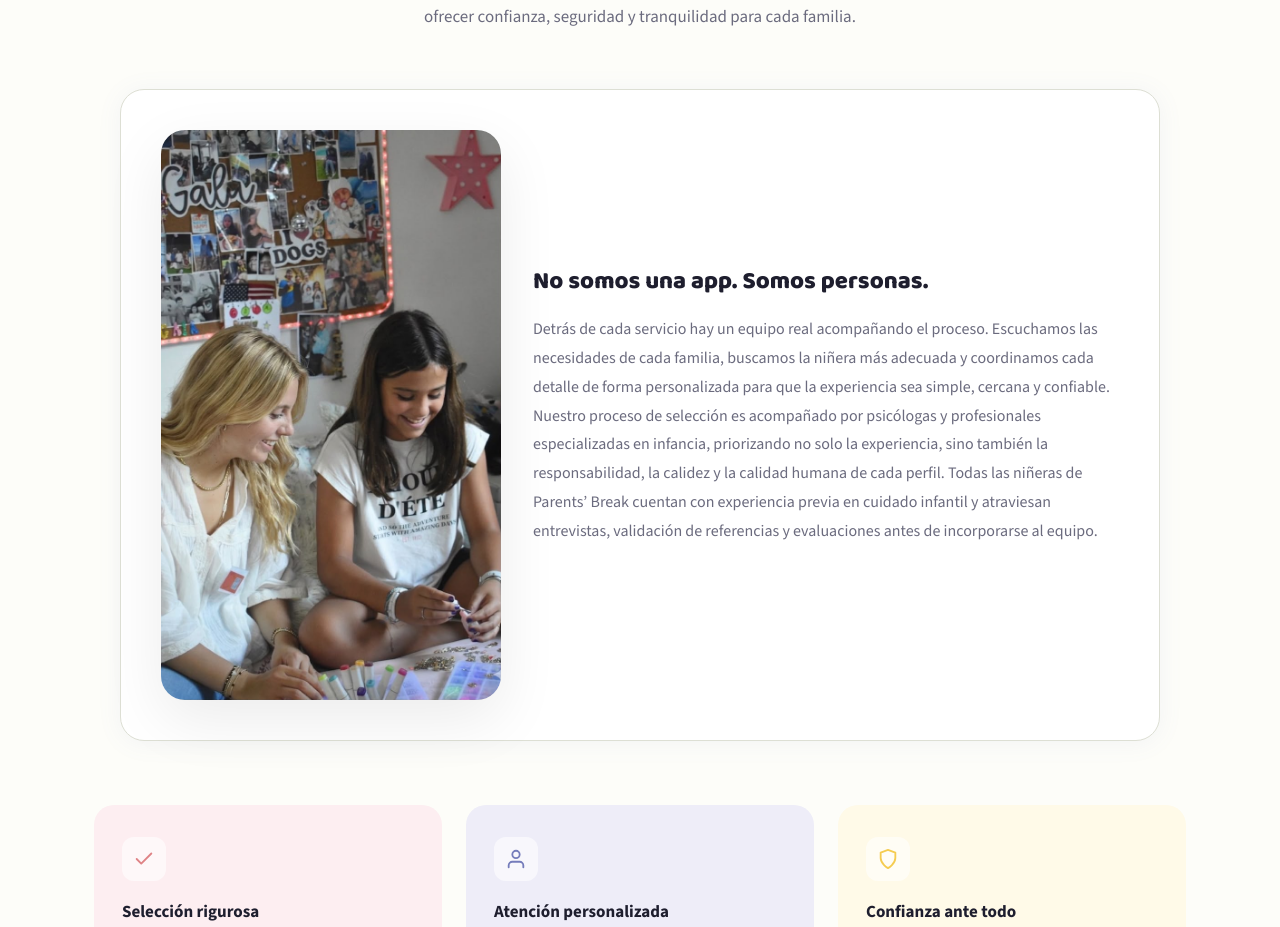
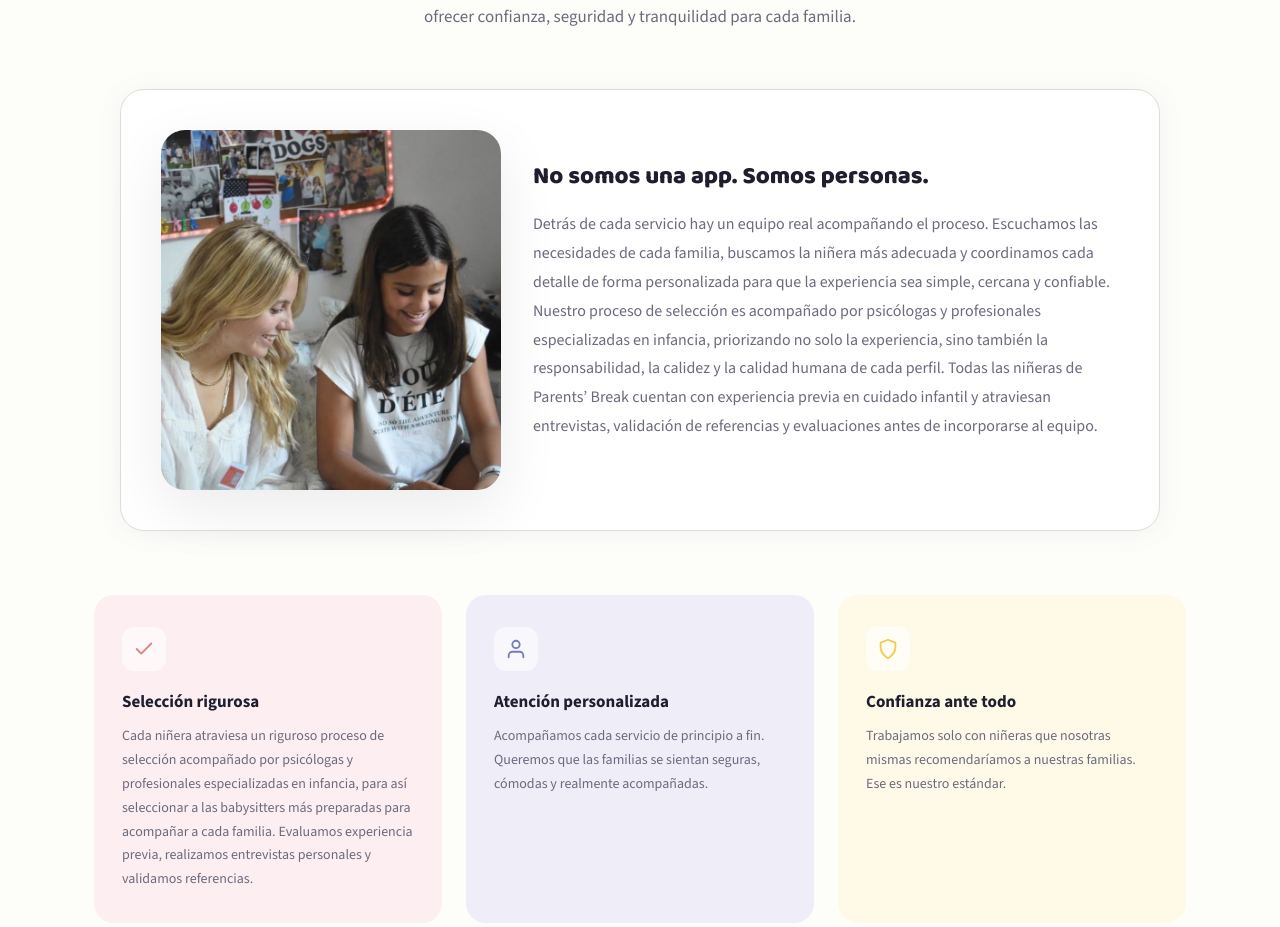
Before and after one commit to diegomarin28/parents-break, a Next.js app: page / in a window 1280 px wide. Shown: the part 1360-2287 px from the top of the page. Built offline with nearby package versions, Linux system fonts and the light colour scheme.

Commit message:
Replace img with Image component for optimization

```diff
--- a/src/components/AboutSection.tsx
+++ b/src/components/AboutSection.tsx
@@ -1,4 +1,6 @@
 "use client";
+
+import Image from "next/image";
 
 export default function AboutSection() {
   const values = [
@@ -59,7 +61,13 @@
         <div className="about-body-wrap">
           <div className="about-body-row">
             <div className="about-image-wrap">
-              <img src="/FotoAboutSection.jpeg" alt="Equipo de Parents’ Break" />
+              <Image
+                src="/FotoAboutSection.jpeg"
+                alt="Equipo de Parents’ Break"
+                fill
+                style={{ objectFit: "cover" }}
+                sizes="(max-width: 900px) 100vw, 340px"
+              />
             </div>
             <div className="about-body-content">
               <h3 className="about-subtitle">
@@ -167,17 +175,12 @@
           align-items: center;
         }
         .about-image-wrap {
+          position: relative;
           width: 100%;
           border-radius: 24px;
           overflow: hidden;
           min-height: 360px;
           box-shadow: 0 20px 60px rgba(0,0,0,.08);
-        }
-        .about-image-wrap img {
-          width: 100%;
-          height: 100%;
-          object-fit: cover;
-          display: block;
         }
         .about-body-content {
           min-width: 0;
```
